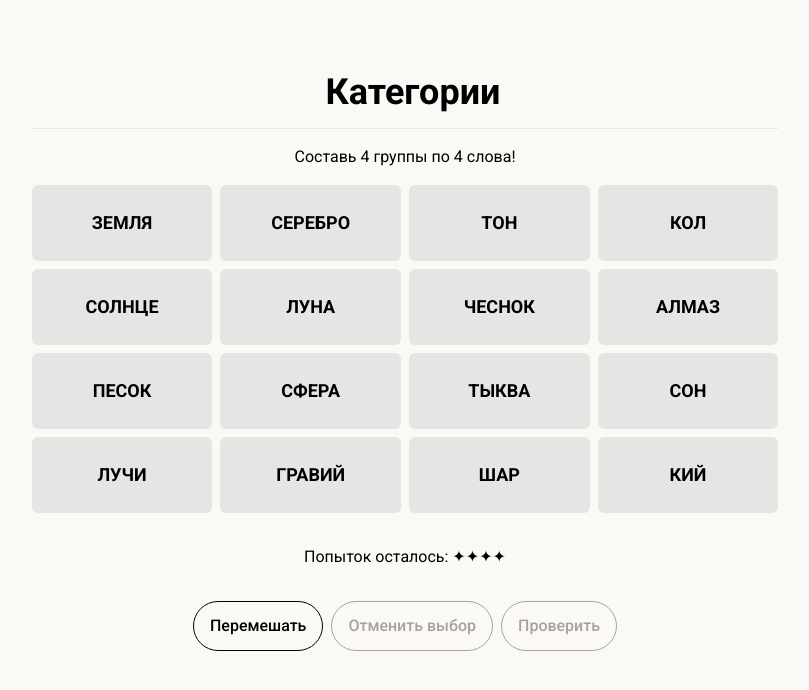
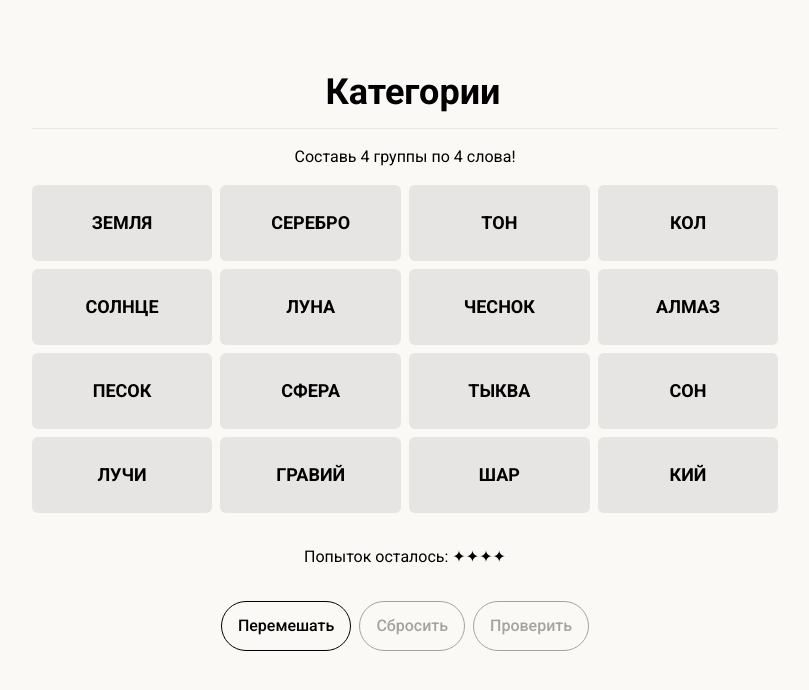
Before and after one commit to danuhaha/CategoriesRussian, a Next.js app: page / in a window 1280 px wide. Shown: the top 690 px of the page, without its empty margins (235-1044 px from the left). Built offline with nearby package versions, Linux system fonts and the light colour scheme.

Commit message:
Fix 'deselect' button

```diff
--- a/app/page.tsx
+++ b/app/page.tsx
@@ -106,7 +106,7 @@ export default function Home() {
           unclickable={submitted}
         />
         <ControlButton
-          text="Отменить выбор"
+          text="Сбросить"
           onClick={deselectAllWords}
           unclickable={selectedWords.length === 0 || submitted}
         />
```
